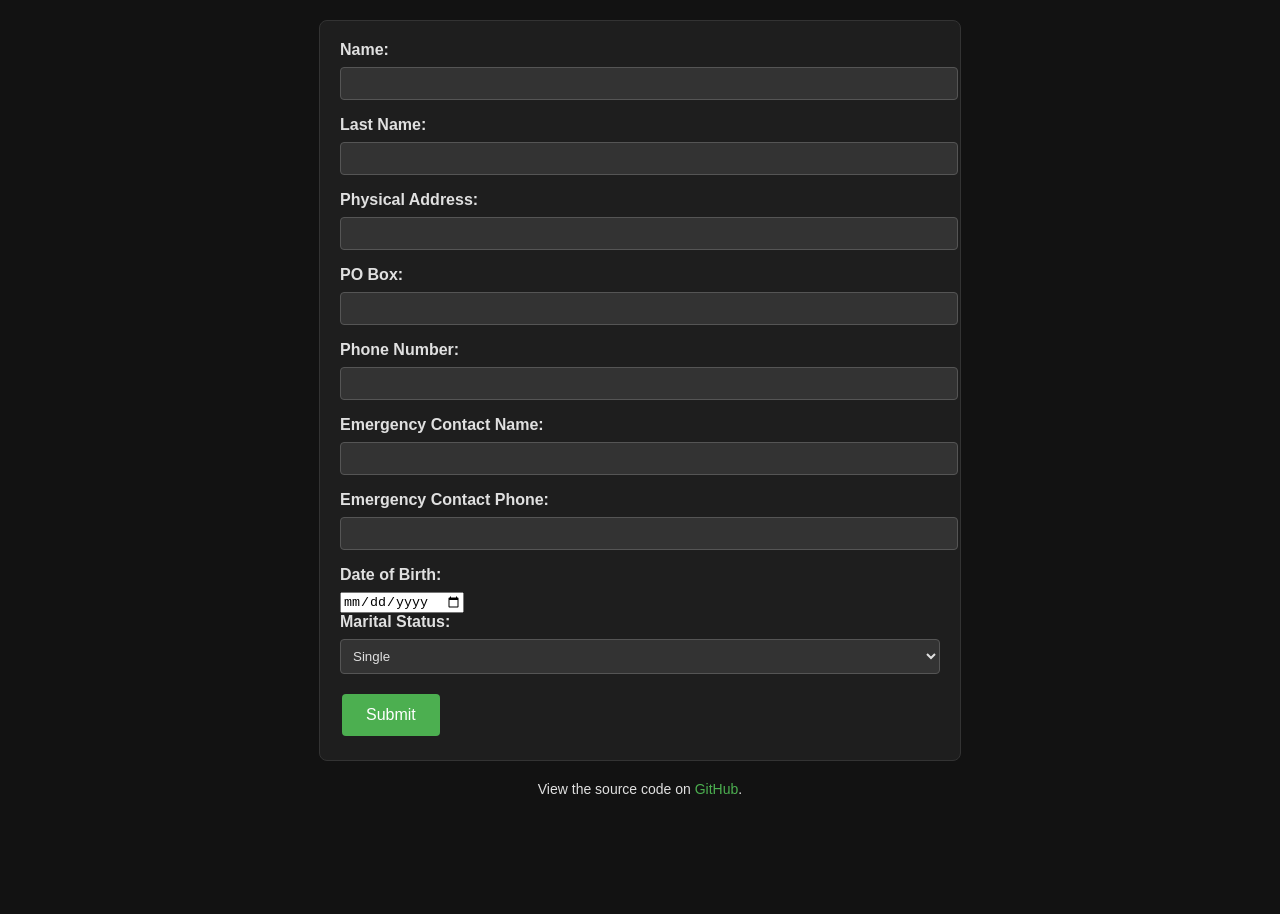
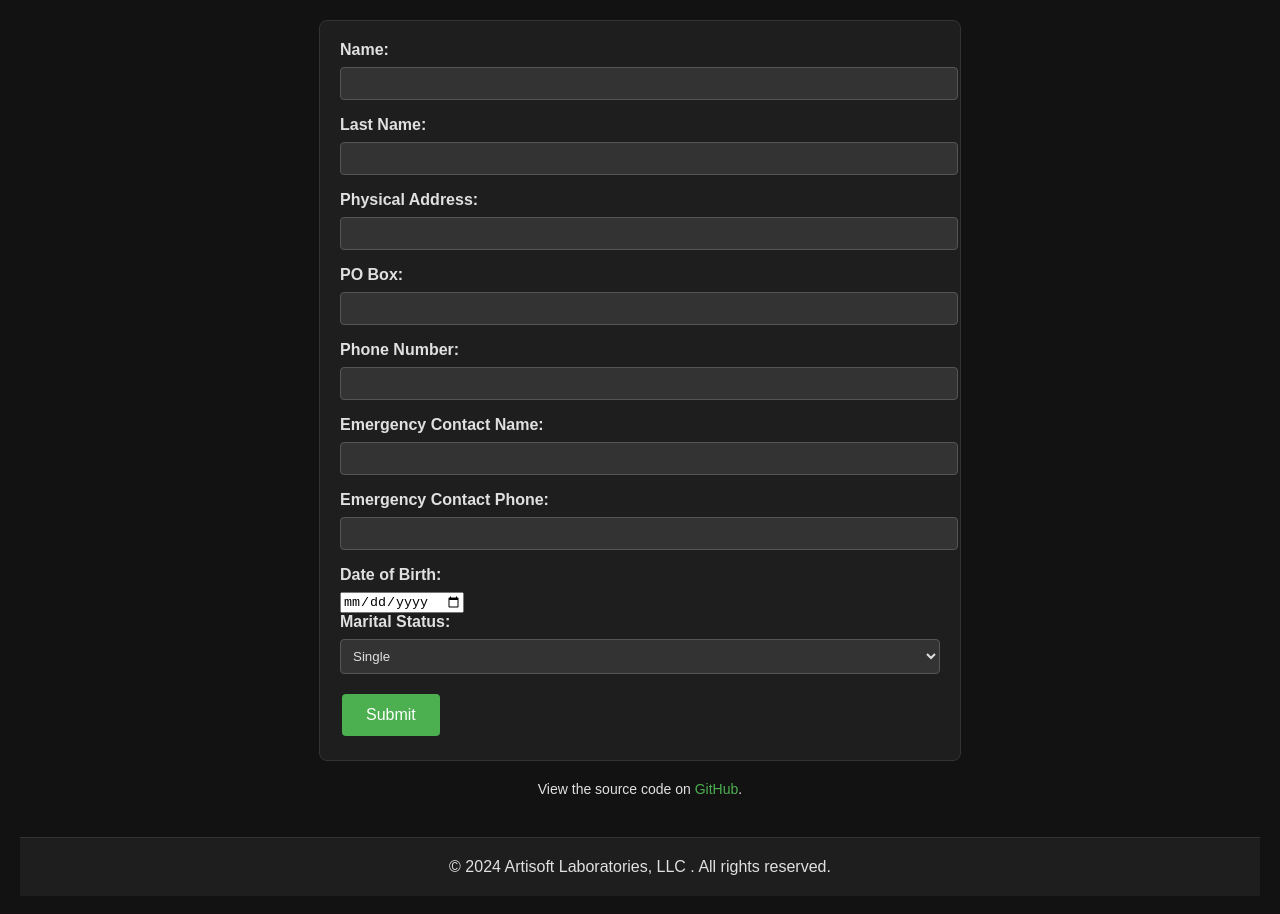
Before and after one commit to prismaroute/biohtml, a plain HTML site: page index.html in a window 1280 px wide. Before the commit the page ends 817 px from the top, so only its background shows below. Drawn offline with Linux system fonts and the light colour scheme.

Commit message:
Update index.html

```diff
--- a/index.html
+++ b/index.html
@@ -67,6 +67,17 @@
         .github-link a:hover {
             text-decoration: underline;
         }
+        footer {
+            text-align: center;
+            margin-top: 40px;
+            padding: 20px;
+            border-top: 1px solid #333;
+            background-color: #1e1e1e;
+            color: #e0e0e0;
+        }
+        footer p {
+            margin: 0;
+        }
     </style>
 </head>
 <body>
@@ -109,5 +120,9 @@
     <div class="github-link">
         <p>View the source code on <a href="https://prismaroute.github.io/submithtml/" target="_blank">GitHub</a>.</p>
     </div>
+
+    <footer>
+        <p>&copy; 2024 Artisoft Laboratories, LLC . All rights reserved.</p>
+    </footer>
 </body>
 </html>
```
